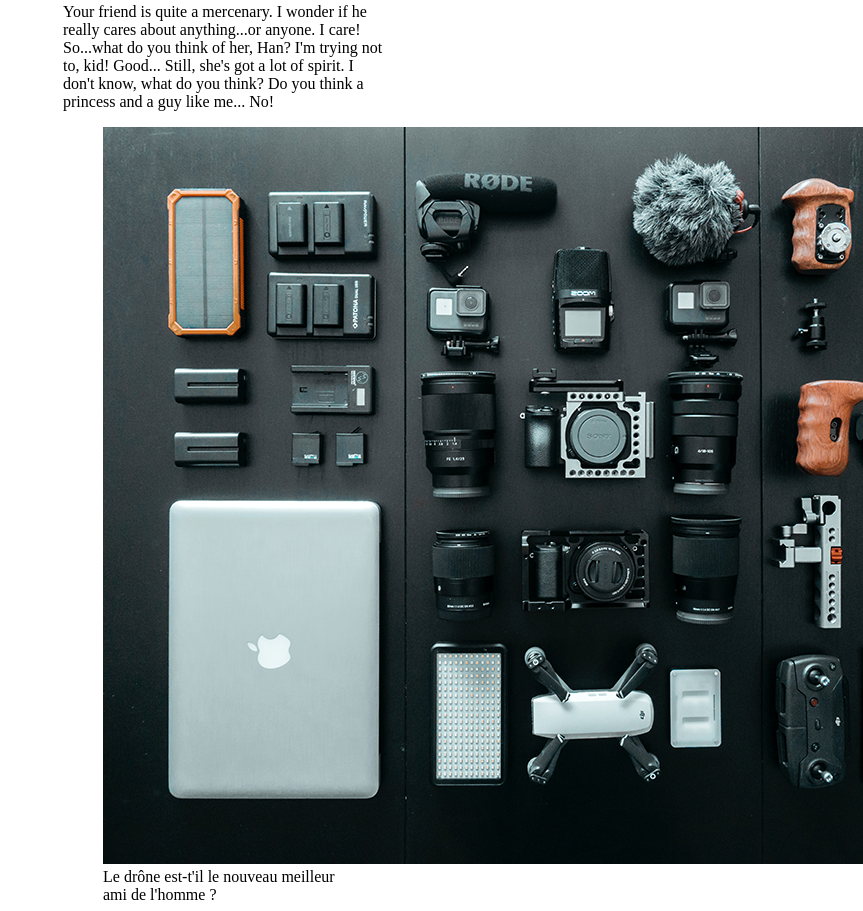
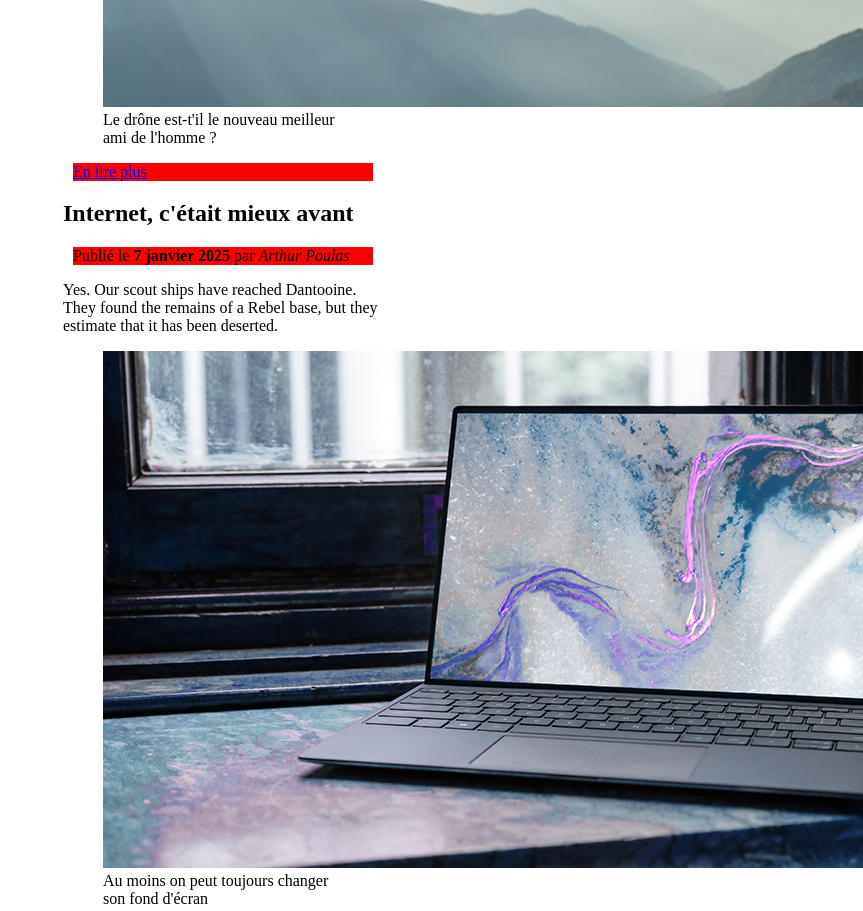
Before and after one commit to NoeCoen/14-techmag, a plain HTML site: page index.html in a window 1280 px wide. Shown: the part 1014-1925 px from the top of the page, without its empty margins (417-1280 px from the left). Drawn offline with Linux system fonts and the light colour scheme.

Commit message:
correction2_html_index

```diff
--- a/index.html
+++ b/index.html
@@ -16,7 +16,6 @@
   </header>
   <body>
     <div>
-      <img src="img/article_1.png" alt="une image de produits high tech">
       <h2>
         Notre magazine
       </h2>
@@ -40,7 +39,7 @@
         a lot of spirit. I don't know, what do you think? Do you think a princess and a guy like me... No!
       </p>
       <figure>
-        <img src="img/article_2.png" alt="une image d'un drone dans le ciel">
+        <img src="img/index_2.png" alt="une image d'un drone dans le ciel">
         <figcaption>Le drône est-t'il le nouveau meilleur ami de l'homme ?</figcaption>
       </figure>
       <div>
@@ -48,7 +47,6 @@
       </div>
     </article>
   <article>
-    <img src="img/article_3.png" alt="une image d'un ordinateur portable">
     <h2>
       Internet, c'était mieux avant
     </h2>
@@ -61,7 +59,7 @@
       Yes. Our scout ships have reached Dantooine. They found the remains of a Rebel base, but they estimate that it has been deserted.
     </p>
     <figure>
-      <img src="img/article_3.png" alt="une image d'un ordinateur portable">
+      <img src="img/index_3.png" alt="une image d'un ordinateur portable">
       <figcaption>Au moins on peut toujours changer son fond d'écran</figcaption>
     </figure>
     <p>
```
